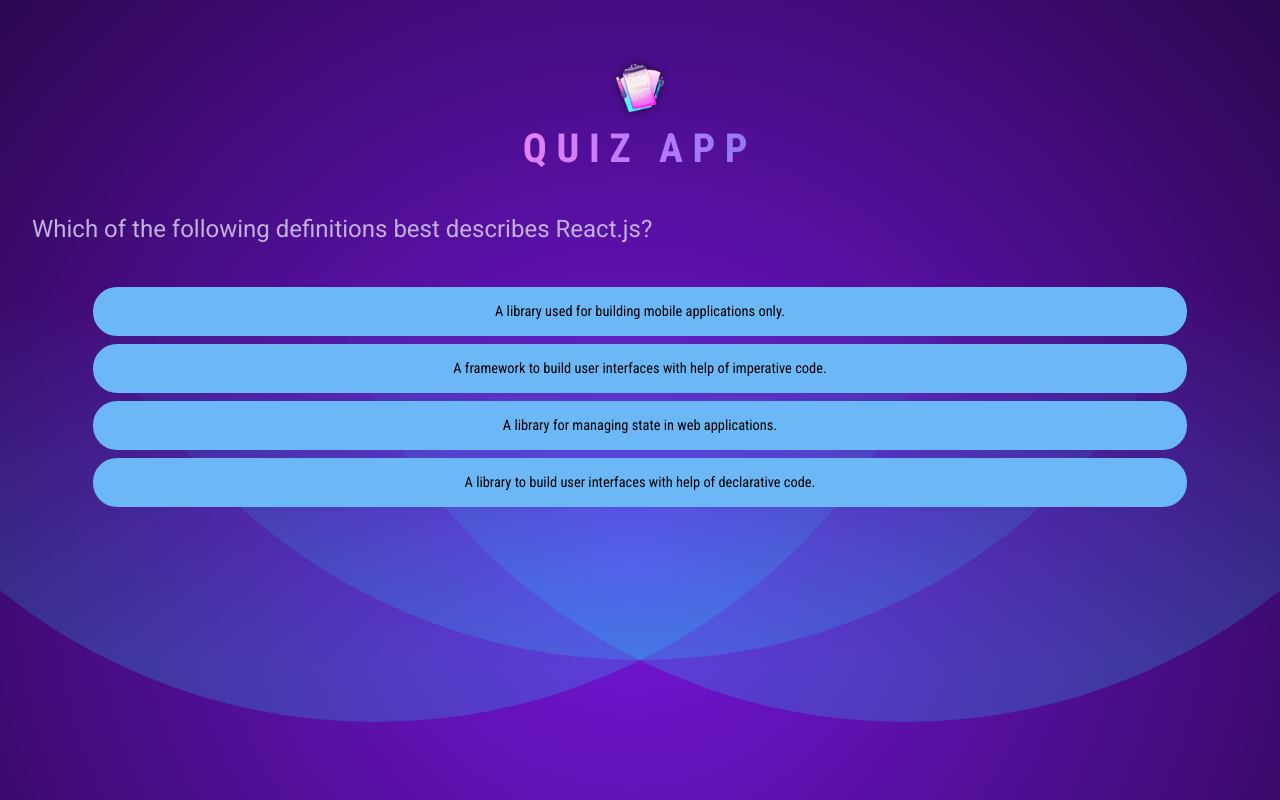
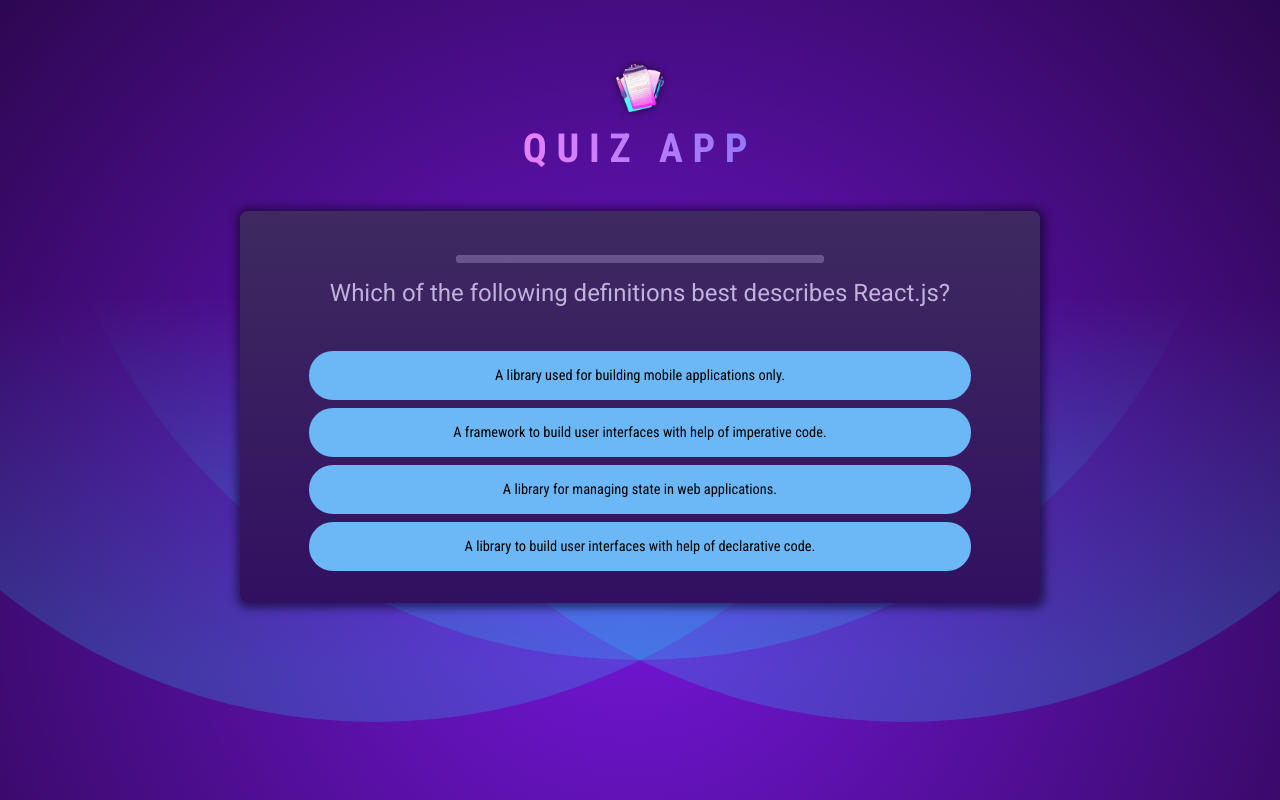
Before and after one commit to abdul-rehman07/Quiz-App, a React (Vite) app in the folder quiz/: page / in a window 1280 px wide. Built offline with nearby package versions, Linux system fonts and the light colour scheme.

Commit message:
settimeout and setinterval

```diff
--- /dev/null
+++ b/quiz/src/Components/QuestionTimer.jsx
@@ -0,0 +1,25 @@
+import React, { useEffect, useState } from 'react'
+
+function QuestionTimer({ timeout, OnTimeOut }) {
+
+    const [remainingTime, setRemainingTime] = useState(timeout);
+
+    useEffect(() => {
+
+        setTimeout(OnTimeOut, timeout);
+
+    }, [timeout, OnTimeOut]);
+
+
+    useEffect(() => {
+
+        setInterval(() => {
+            setRemainingTime(prevRemainingTime => prevRemainingTime - 100);
+        }, 100);
+    }, [])
+    return (
+        <progress id='question-time' max={timeout} value={remainingTime} />
+    )
+}
+
+export default QuestionTimer
--- a/quiz/src/Components/Quiz.jsx
+++ b/quiz/src/Components/Quiz.jsx
@@ -1,13 +1,12 @@
 import React, { useState } from 'react'
 import QUESTIONS from '../questions.js'
 import quizComplete from '../assets/quiz-complete.png'
+import QuestionTimer from './QuestionTimer.jsx';
 
 function Quiz() {
     const [userAnswers, SetUserAnswers] = useState([]);
 
     const activeQuestionIndex = userAnswers.length;
-    const shuffledAnswer = [...QUESTIONS[activeQuestionIndex].answers]
-    shuffledAnswer.sort(() => Math.random() - 0.5)
 
     const quizIsComplete = activeQuestionIndex === QUESTIONS.length;
 
@@ -27,8 +26,16 @@
         )
     }
 
+
+
+    const shuffledAnswer = [...QUESTIONS[activeQuestionIndex].answers]
+    shuffledAnswer.sort(() => Math.random() - 0.5)
+
     return (
+        <div id='quiz'>
+
             <div id="question">
+                <QuestionTimer timeout={10000} OnTimeOut={() => handleSelectAnswer(null)} />
                 <h2>{QUESTIONS[activeQuestionIndex].text}</h2>
                 <ul id='answers'>
                     {shuffledAnswer.map((answer) => (
@@ -41,6 +48,7 @@
                 </ul>
             </div>
 
+        </div>
     )
 
 
```
Lines whose indentation alone changed are shown as unchanged.
